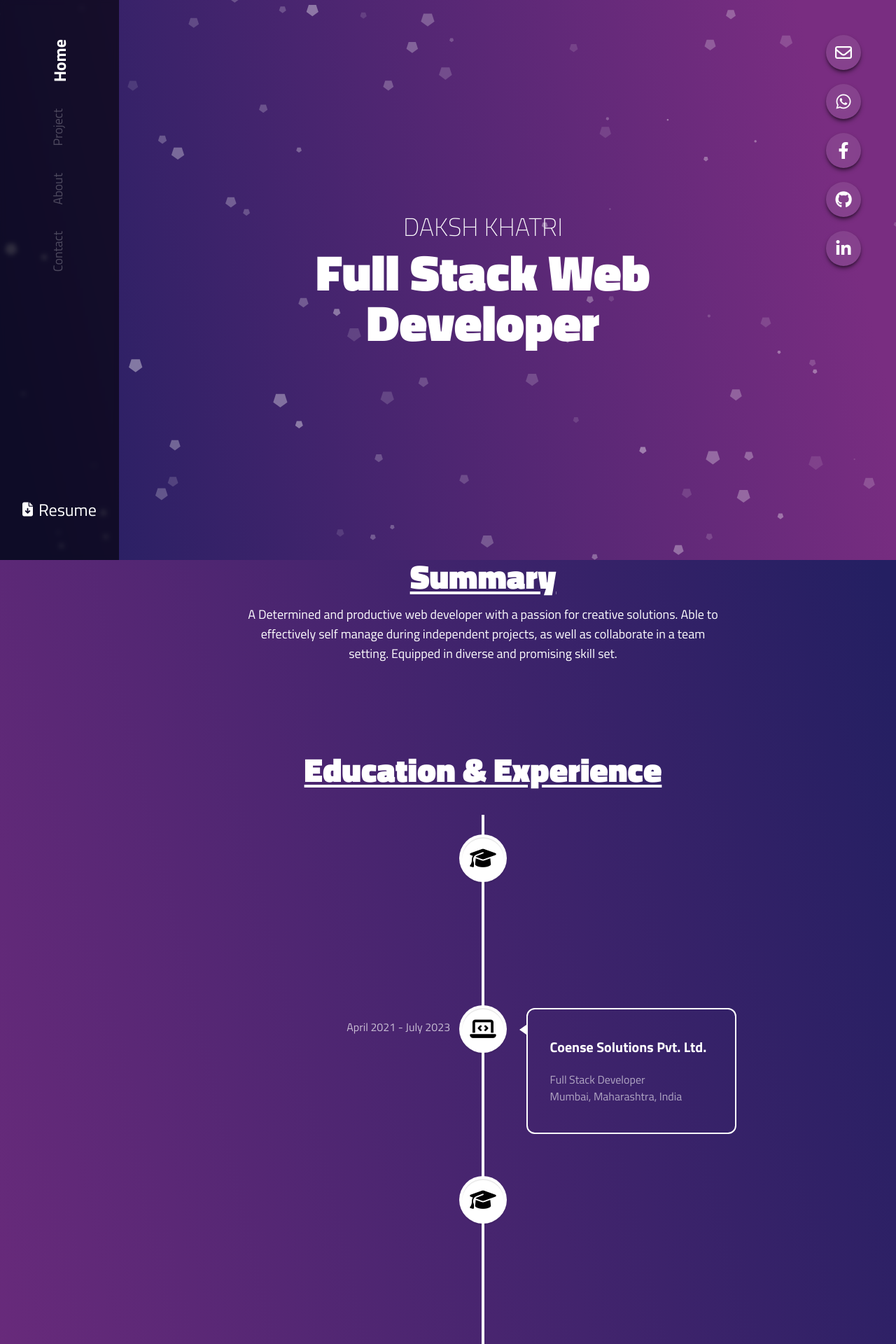
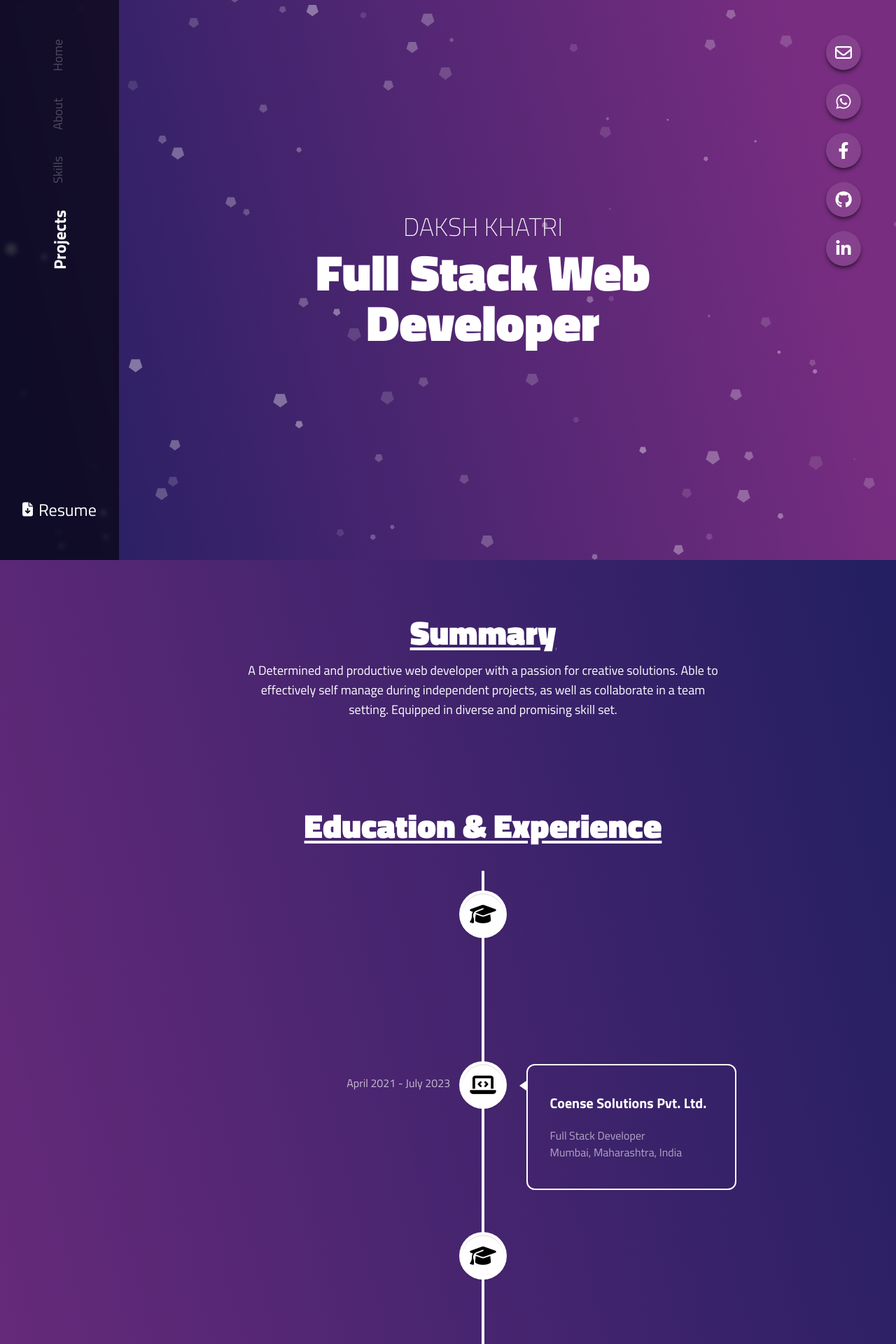
Before and after one commit to dakShh/portfolio, a React (Vite) app: page / in a window 1280 px wide. Shown: the top 1920 px of the page at 70% size. Built offline with nearby package versions, Linux system fonts and the light colour scheme.

Commit message:
dynamic link view in mobile and web side bar, smooth scroll added

```diff
--- a/package.json
+++ b/package.json
@@ -14,6 +14,7 @@
     "clsx": "^2.0.0",
     "react": "^18.2.0",
     "react-dom": "^18.2.0",
+    "react-intersection-observer": "^9.5.2",
     "react-particles": "^2.11.0",
     "react-vertical-timeline-component": "^3.6.0",
     "tsparticles-slim": "^2.11.1"
--- a/src/App.jsx
+++ b/src/App.jsx
@@ -2,7 +2,7 @@ import { useEffect, useState } from "react";
 
 // ** Components import
 import Hero from "./components/hero";
-import About from "./components/about";
+import Summary from "./components/summary";
 import NavBar from "./components/navBar";
 import Skills from "./components/skills/skills";
 import Projects from "./components/projects/projects";
@@ -33,16 +33,43 @@ function App() {
   }, []);
 
   const isMobile = width <= 768;
+
+  const [isInView, setIsInView] = useState("home");
+  console.log("isInView", isInView);
   return (
     <div className="min-h-screen relative overflow-hidden container mx-auto">
       <ParticleBackground />
-      {isMobile ? <MobileSideBar /> : <NavBar />}
+      {isMobile ? <MobileSideBar isInView={isInView} /> : <NavBar isInView={isInView} />}
       <div className="lg:pl-[100px] xl:pl-[100px]">
         <Socials />
-        <Hero />
-        <About />
-        <Skills />
-        <Projects />
+        <Hero
+          isInView={(state) => {
+            if (state) {
+              setIsInView("home");
+            }
+          }}
+        />
+        <Summary
+          isInView={(state) => {
+            if (state) {
+              setIsInView("about");
+            }
+          }}
+        />
+        <Skills
+          isInView={(state) => {
+            if (state) {
+              setIsInView("skills");
+            }
+          }}
+        />
+        <Projects
+          isInView={(state) => {
+            if (state) {
+              setIsInView("projects");
+            }
+          }}
+        />
       </div>
     </div>
   );
--- a/src/components/hero.jsx
+++ b/src/components/hero.jsx
@@ -1,13 +1,24 @@
-import React from "react";
+import React, { useEffect } from "react";
 
 // ** Third party imports
 import clsx from "clsx";
 
-const Hero = () => {
+import { useInView } from "react-intersection-observer";
+
+const Hero = ({ isInView }) => {
   // px-[420px] pt-[230px]
 
+  const { ref, inView, entry } = useInView({
+    /* Optional options */
+    threshold: 0,
+  });
+
+  useEffect(() => {
+    isInView(inView);
+  }, [inView]);
+
   return (
-    <div className={clsx("px-3 md:px-0", "container mx-auto", "z-50")}>
+    <div id="hero" className={clsx("px-3 md:px-0", "container mx-auto", "z-50")}>
       <div className={clsx("flex justify-center items-center", "min-h-screen")}>
         <div className={clsx("md:text-center")}>
           <div
@@ -18,6 +29,7 @@ const Hero = () => {
             DAKSH KHATRI
           </div>
           <div
+            ref={ref}
             data-aos="zoom-in-up"
             data-aos-delay="950"
             className={clsx(
--- a/src/components/mobileSideBar.jsx
+++ b/src/components/mobileSideBar.jsx
@@ -1,12 +1,17 @@
 import clsx from "clsx";
 import React, { useState } from "react";
 
-const MobileSideBar = () => {
+const MobileSideBar = ({ isInView }) => {
   const [isOpen, setIsOpen] = useState(false);
 
   function toggleOpen() {
     setIsOpen((prevState) => !prevState);
   }
+
+  const handleClick = (id) => {
+    document.getElementById(`${id}`).scrollIntoView({ behavior: "smooth" });
+    setIsOpen(false);
+  };
   return (
     <div className={clsx("absolute", "left-[30px] top-[35px]")}>
       {!isOpen && (
@@ -64,7 +69,13 @@ const MobileSideBar = () => {
           <ul className={clsx("flex flex-col gap-y-8", "")} id="nav-ul">
             <li data-aos="fade-right" data-aos-delay="200">
               <a
-                className={clsx("font-bold text-lg lg:text-2xl text-white", "rotate-180")}
+                onClick={() => handleClick("hero")}
+                className={clsx(
+                  `${
+                    isInView === "home" ? "font-bold text-white text-2xl" : "text-lg text-white/25"
+                  }`,
+                  "rotate-180"
+                )}
                 style={{ writingMode: "tb" }}
               >
                 Home
@@ -72,26 +83,38 @@ const MobileSideBar = () => {
             </li>
             <li data-aos="fade-right" data-aos-delay="400">
               <a
-                className={clsx("text-lg", "text-white/25", "rotate-180")}
-                style={{ writingMode: "tb" }}
-              >
-                Project
-              </a>
-            </li>
-            <li data-aos="fade-right" data-aos-delay="500">
-              <a
-                className={clsx("text-lg", "text-white/25", "rotate-180")}
+                onClick={() => handleClick("about")}
+                className={clsx(
+                  `${isInView === "about" ? "font-bold text-2xl" : "text-lg text-white/25"}`,
+                  "rotate-180"
+                )}
                 style={{ writingMode: "tb" }}
               >
                 About
               </a>
             </li>
+            <li data-aos="fade-right" data-aos-delay="500">
+              <a
+                onClick={() => handleClick("skills")}
+                className={clsx(
+                  `${isInView === "skills" ? "font-bold text-2xl" : "text-lg text-white/25"}`,
+                  "rotate-180"
+                )}
+                style={{ writingMode: "tb" }}
+              >
+                Skills
+              </a>
+            </li>
             <li data-aos="fade-right" data-aos-delay="600">
               <a
-                className={clsx("text-lg", "text-white/25", "rotate-180")}
+                onClick={() => handleClick("projects")}
+                className={clsx(
+                  `${isInView === "projects" ? "font-bold text-2xl" : "text-lg text-white/25"}`,
+                  "rotate-180"
+                )}
                 style={{ writingMode: "tb" }}
               >
-                Contact
+                Projects
               </a>
             </li>
           </ul>
--- a/src/components/navBar.jsx
+++ b/src/components/navBar.jsx
@@ -3,7 +3,10 @@ import React from "react";
 // ** Third party imports
 import clsx from "clsx";
 
-const NavBar = () => {
+const NavBar = ({ isInView }) => {
+  const handleClick = (id) => {
+    document.getElementById(`${id}`).scrollIntoView({ behavior: "smooth" });
+  };
   return (
     <div
       className={clsx(
@@ -24,34 +27,53 @@ const NavBar = () => {
         <ul className={clsx("flex flex-col gap-y-8", "")} id="nav-ul">
           <li data-aos="fade-right" data-aos-delay="200">
             <a
-              className={clsx("font-bold text-lg lg:text-2xl text-white", "rotate-180")}
+              onClick={() => handleClick("hero")}
+              className={clsx(
+                `${
+                  isInView === "home" ? "font-bold text-white text-2xl" : "text-lg text-white/25"
+                }`,
+                "rotate-180"
+              )}
               style={{ writingMode: "tb" }}
             >
               Home
             </a>
           </li>
-          <li data-aos="fade-right" data-aos-delay="400">
-            <a
-              className={clsx("text-lg", "text-white/25", "rotate-180")}
-              style={{ writingMode: "tb" }}
-            >
-              Project
-            </a>
-          </li>
           <li data-aos="fade-right" data-aos-delay="500">
             <a
-              className={clsx("text-lg", "text-white/25", "rotate-180")}
+              onClick={() => handleClick("about")}
+              className={clsx(
+                `${isInView === "about" ? "font-bold text-2xl" : "text-lg text-white/25"}`,
+                "rotate-180"
+              )}
               style={{ writingMode: "tb" }}
             >
               About
             </a>
           </li>
+
+          <li data-aos="fade-right" data-aos-delay="400">
+            <a
+              onClick={() => handleClick("skills")}
+              className={clsx(
+                `${isInView === "skills" ? "font-bold text-2xl" : "text-lg text-white/25"}`,
+                "rotate-180"
+              )}
+              style={{ writingMode: "tb" }}
+            >
+              Skills
+            </a>
+          </li>
           <li data-aos="fade-right" data-aos-delay="600">
             <a
-              className={clsx("text-lg", "text-white/25", "rotate-180")}
+              onClick={() => handleClick("projects")}
+              className={clsx(
+                `${isInView === "projects" ? "font-bold text-2xl" : "text-lg text-white/25"}`,
+                "rotate-180"
+              )}
               style={{ writingMode: "tb" }}
             >
-              Contact
+              Projects
             </a>
           </li>
         </ul>
--- a/src/components/projects/projects.jsx
+++ b/src/components/projects/projects.jsx
@@ -1,13 +1,24 @@
 import clsx from "clsx";
-import React from "react";
+import React, { useEffect } from "react";
 import project_list from "./project_list";
 import ProjectCard from "./projectCard";
 
-const Projects = () => {
+import { useInView } from "react-intersection-observer";
+
+const Projects = ({ isInView }) => {
+  const { ref, inView, entry } = useInView({
+    /* Optional options */
+    threshold: 0,
+  });
+
+  useEffect(() => {
+    isInView(inView);
+  }, [inView]);
   return (
     <div className={clsx("container mx-auto relative text-white min-h-screen", "mb-24", "px-8")}>
-      <div className="text-center mt-36  lg:mt-52">
+      <div id="projects" className="text-center mt-36 pt-20 lg:mt-52">
         <div
+          ref={ref}
           data-aos="zoom-in-up"
           data-aos-delay="300"
           className={clsx(
--- a/src/components/skills/skills.jsx
+++ b/src/components/skills/skills.jsx
@@ -1,15 +1,26 @@
-import React from "react";
+import React, { useEffect } from "react";
 
 import clsx from "clsx";
 
 import skillSet from "./skillSet";
 import SkillCard from "./skillCard";
 
-const Skills = () => {
+import { useInView } from "react-intersection-observer";
+
+const Skills = ({ isInView }) => {
+  const { ref, inView, entry } = useInView({
+    /* Optional options */
+    threshold: 0,
+  });
+
+  useEffect(() => {
+    isInView(inView);
+  }, [inView]);
   return (
     <div className="container mx-auto relative  text-white">
-      <div className="text-center mt-24 md:mt-52">
+      <div id="skills" className="text-center mt-24 md:mt-52 pt-20">
         <div
+          ref={ref}
           data-aos="zoom-in-up"
           data-aos-delay="300"
           className={clsx(
--- a/src/components/about.jsx
+++ b/src/components/summary.jsx
@@ -1,10 +1,20 @@
 import clsx from "clsx";
-import React from "react";
+import React, { useEffect } from "react";
 import VerticalTimeline from "./verticalTimeline";
 
-const About = () => {
+import { useInView } from "react-intersection-observer";
+
+const Summary = ({ isInView }) => {
+  const { ref, inView, entry } = useInView({
+    /* Optional options */
+    threshold: 0,
+  });
+
+  useEffect(() => {
+    isInView(inView);
+  }, [inView]);
   return (
-    <div className="relative min-h-screen  text-white px-5">
+    <div id="about" className="pt-20 relative min-h-screen  text-white px-5">
       <div className="flex flex-col md:items-center mb-32 ">
         <div
           data-aos="zoom-in-up"
@@ -28,10 +38,10 @@ const About = () => {
         </p>
       </div>
 
-      <div data-aos="zoom-in" data-aos-delay="400" className="my-10">
+      <div className="my-10" ref={ref}>
         <div
           data-aos="zoom-in-up"
-          data-aos-delay="600"
+          data-aos-delay="400"
           className={clsx(
             "text-3xl lg:text-5xl font-extrabold",
             "max-w-[170px] md:max-w-[9999px] w-full",
@@ -42,7 +52,11 @@ const About = () => {
         >
           Education & Experience
         </div>
-        <div className="md:px-[170px] lg:px-[220px] xl:px-0">
+        <div
+          data-aos="zoom-in"
+          data-aos-delay="800"
+          className="md:px-[170px] lg:px-[220px] xl:px-0"
+        >
           <VerticalTimeline />
         </div>
       </div>
@@ -50,4 +64,4 @@ const About = () => {
   );
 };
 
-export default About;
+export default Summary;
```
Also changed, not shown: 1 other file (tests, documents, lock files or other folders).
